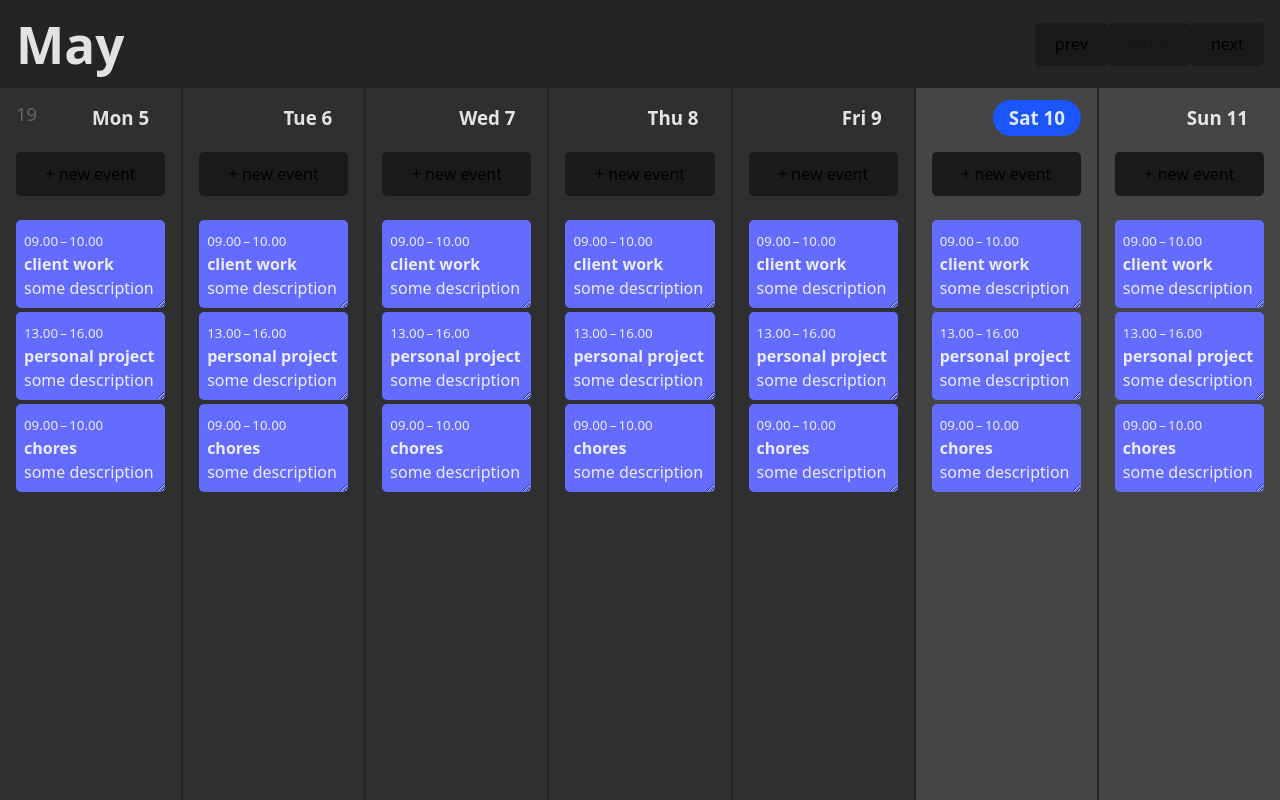
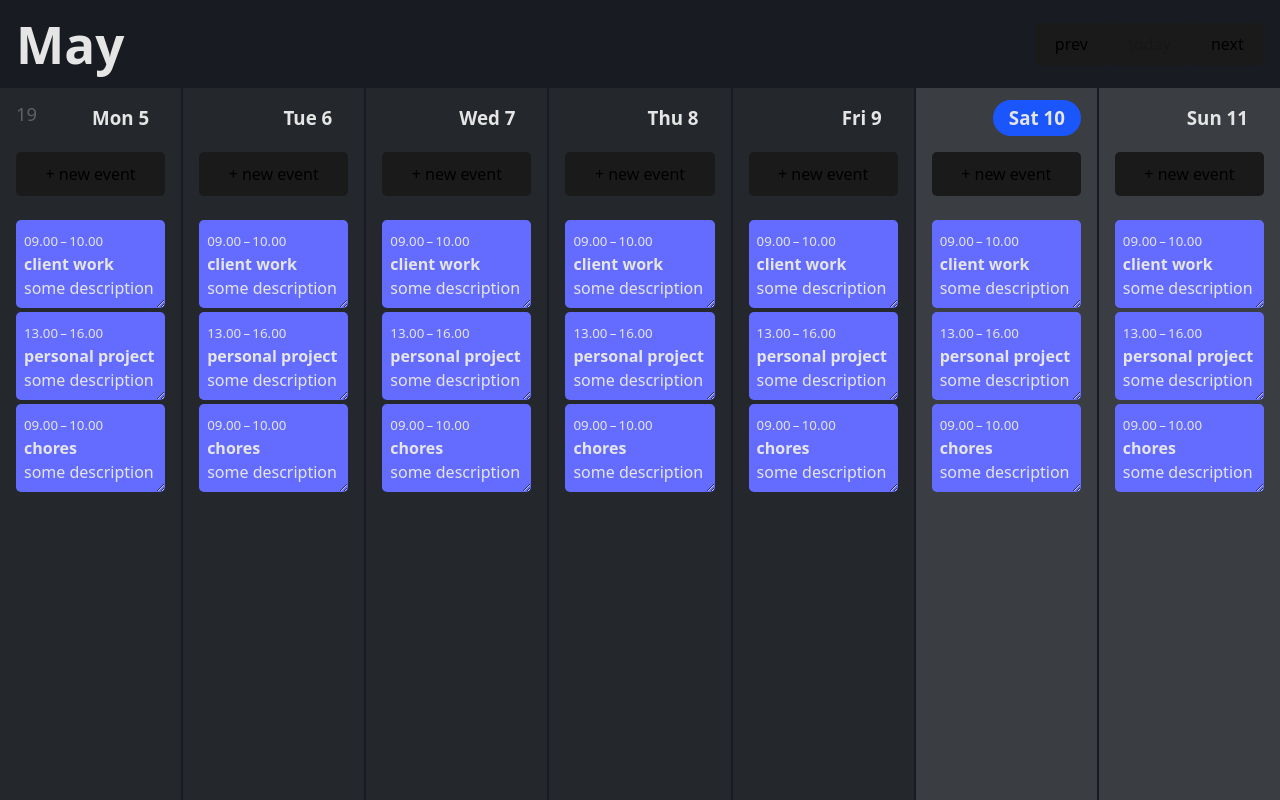
Before and after one commit to fraulueneburg/thatcalendar-fe, a React (Vite) app: page / in a window 1280 px wide. Built offline with nearby package versions, Linux system fonts and the light colour scheme.

Commit message:
style: move index styles into App.scss

```diff
--- a/src/main.tsx
+++ b/src/main.tsx
@@ -1,6 +1,5 @@
 import { StrictMode } from 'react'
 import { createRoot } from 'react-dom/client'
-import './styles/index.scss'
 import App from './App.jsx'
 
 createRoot(document.getElementById('root')).render(
--- a/src/styles/App.scss
+++ b/src/styles/App.scss
@@ -1,6 +1,24 @@
 :root {
+	font-family: system-ui, Inter, Avenir, Helvetica, Arial, sans-serif;
+	line-height: 1.5;
+	font-weight: 400;
+
+	color-scheme: light dark;
+	color: #e5e5e5;
+	background-color: #181b21;
+
+	font-synthesis: none;
+	text-rendering: optimizeLegibility;
+	-webkit-font-smoothing: antialiased;
+	-moz-osx-font-smoothing: grayscale;
+
 	--color-primary: #646cff;
 	--border-radius: 5px;
+}
+
+body {
+	margin: 0;
+	min-height: 100vh;
 }
 
 #root {
--- a/src/styles/index.scss
+++ /dev/null
@@ -1,19 +0,0 @@
-:root {
-	font-family: system-ui, Avenir, Helvetica, Arial, sans-serif;
-	line-height: 1.5;
-	font-weight: 400;
-
-	color-scheme: light dark;
-	color: rgba(255, 255, 255, 0.87);
-	background-color: #242424;
-
-	font-synthesis: none;
-	text-rendering: optimizeLegibility;
-	-webkit-font-smoothing: antialiased;
-	-moz-osx-font-smoothing: grayscale;
-}
-
-body {
-	margin: 0;
-	min-height: 100vh;
-}
```
